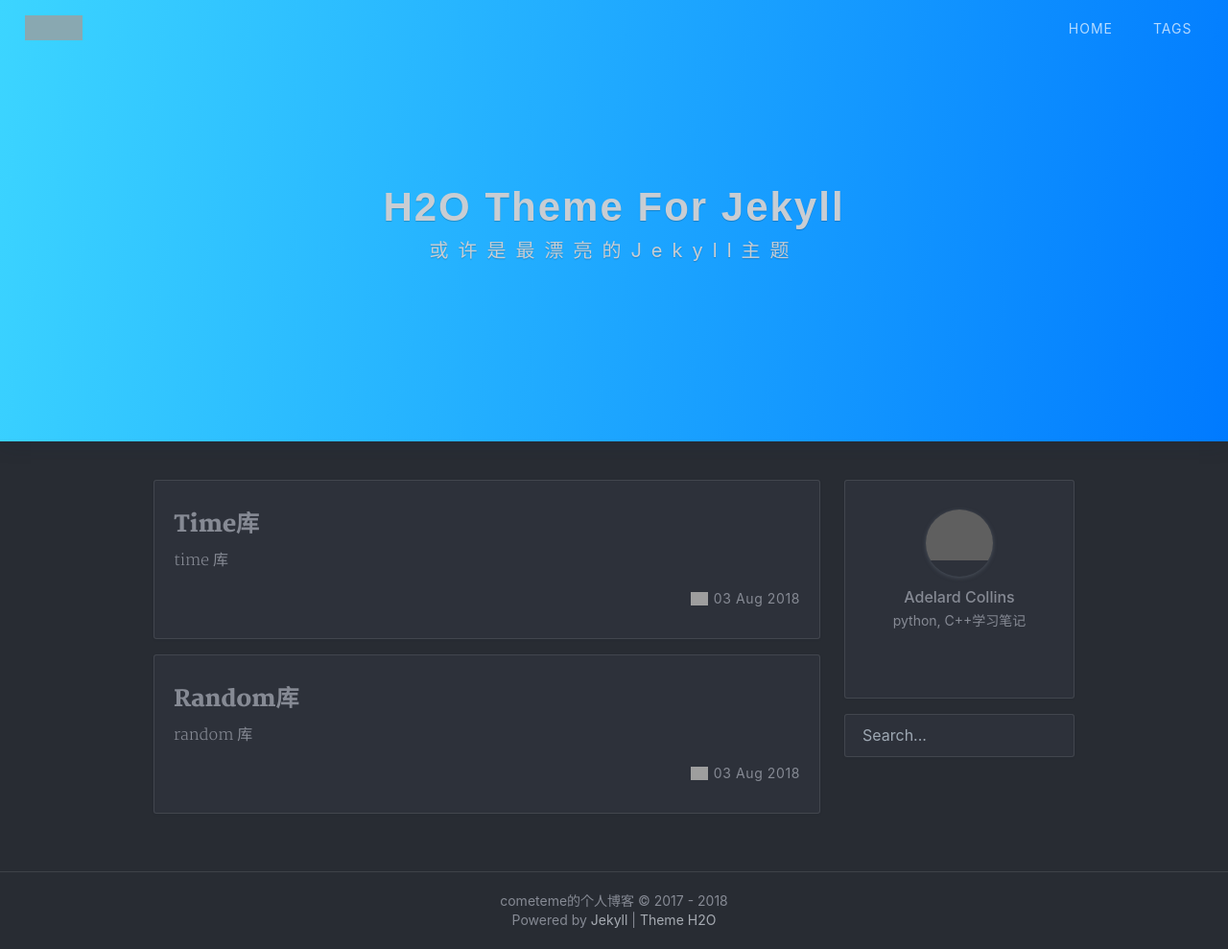
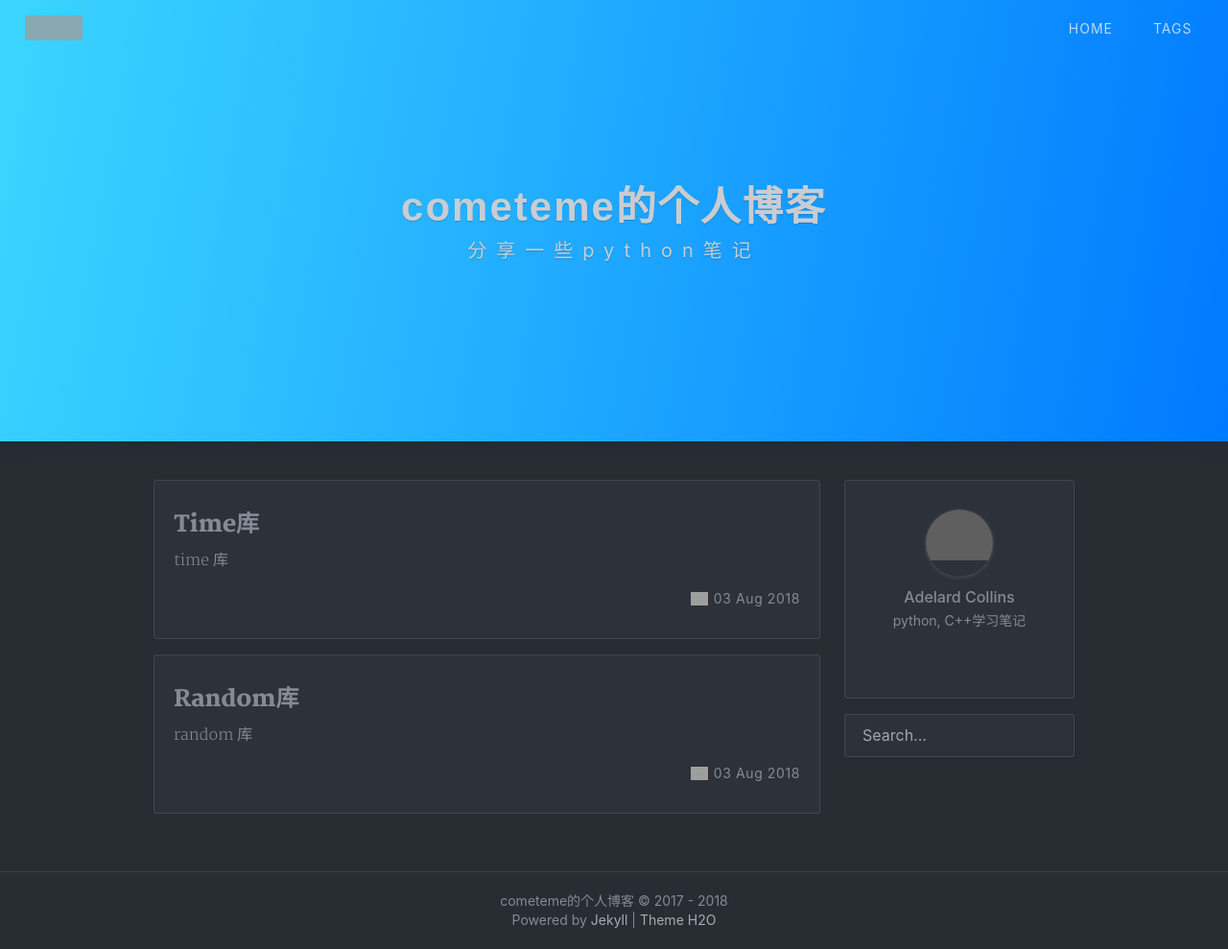
Before and after one commit to cometeme/cometeme.github.io, a Jekyll site: the page built from index.html, in a window 1280 px wide and 989 px high. Shown: the whole window at 96% size. Built offline with Jekyll 4.4.1, drawn with Linux system fonts in a browser that asks for light colours; nearby versions of some CDN libraries; the list of posts is cut into pages by our own code; a style sheet for code colours, icons or effects is not loaded; grey boxes are pictures that could not be loaded.

Commit message:
Update index.html

```diff
--- a/index.html
+++ b/index.html
@@ -1,7 +1,7 @@
 ---
 layout: default
-home-title: H2O Theme For Jekyll
-description: 或许是最漂亮的Jekyll主题
+home-title: cometeme的个人博客
+description: 分享一些python笔记
 ---
 
 {% include header.html %}
```
